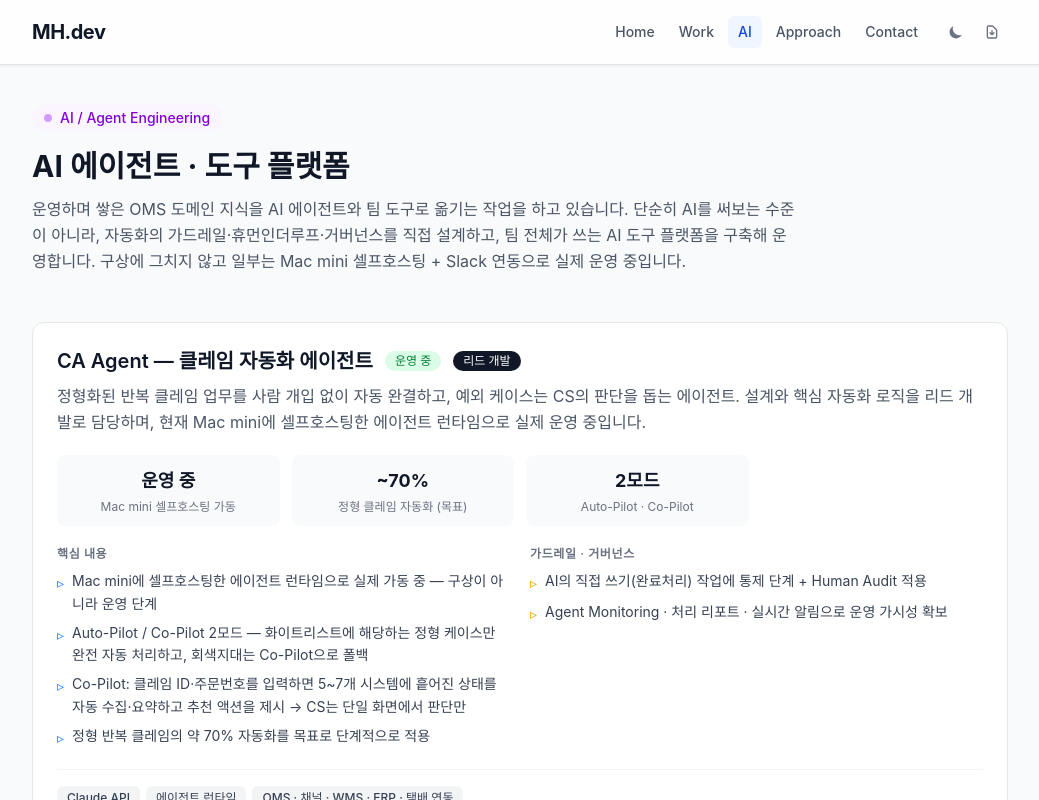
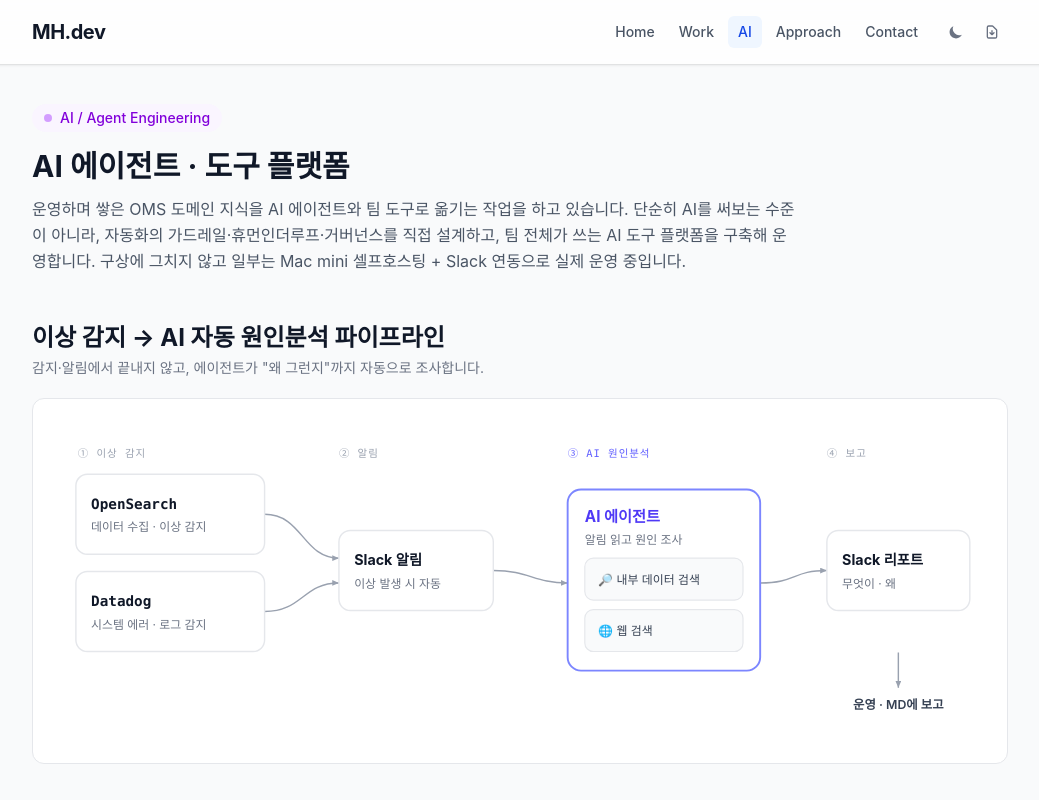
Before and after one commit to minho-lab/career-dashboard, a Vue app in the folder frontend/: page /ai in a window 1280 px wide. Shown: the top 800 px of the page, without its empty margins (120-1159 px from the left). Built offline with nearby package versions, Linux system fonts and the light colour scheme.

Commit message:
feat: AI 페이지에 '이상 감지→AI 자동 원인분석' 파이프라인 다이어그램 추가 (다크모드 대응 SVG)

```diff
--- a/frontend/src/views/AI.vue
+++ b/frontend/src/views/AI.vue
@@ -26,6 +26,64 @@ const statusStyle = (s) => {
       <h1 class="text-3xl font-bold mb-3 dark:text-white">AI 에이전트 · 도구 플랫폼</h1>
       <p class="text-gray-600 dark:text-gray-400 leading-relaxed max-w-3xl">{{ data.intro }}</p>
     </header>
+
+    <!-- Pipeline diagram -->
+    <section>
+      <h2 class="text-2xl font-bold dark:text-white mb-1">이상 감지 → AI 자동 원인분석 파이프라인</h2>
+      <p class="text-sm text-gray-500 dark:text-gray-400 mb-5">감지·알림에서 끝내지 않고, 에이전트가 "왜 그런지"까지 자동으로 조사합니다.</p>
+      <div class="bg-white dark:bg-gray-800 border border-gray-200 dark:border-gray-700 rounded-xl p-5 overflow-x-auto">
+        <svg viewBox="0 0 980 340" role="img" class="w-full min-w-[760px]" xmlns="http://www.w3.org/2000/svg">
+          <title>AI 자동 원인분석 파이프라인</title>
+          <desc>OpenSearch와 Datadog가 이상을 감지하면 Slack으로 알리고, AI 에이전트가 알림을 읽어 내부 데이터와 웹을 검색해 원인을 규명한 뒤 Slack 스레드로 보고한다.</desc>
+          <defs>
+            <marker id="ahd" markerWidth="10" markerHeight="10" refX="7" refY="3" orient="auto" markerUnits="userSpaceOnUse">
+              <path d="M0,0 L7,3 L0,6 Z" class="fill-gray-400 dark:fill-gray-500" />
+            </marker>
+          </defs>
+
+          <text x="26" y="40" font-size="11" letter-spacing="1" class="font-mono fill-gray-400 dark:fill-gray-500">① 이상 감지</text>
+          <text x="300" y="40" font-size="11" letter-spacing="1" class="font-mono fill-gray-400 dark:fill-gray-500">② 알림</text>
+          <text x="540" y="40" font-size="11" letter-spacing="1" class="font-mono fill-indigo-500 dark:fill-indigo-400">③ AI 원인분석</text>
+          <text x="812" y="40" font-size="11" letter-spacing="1" class="font-mono fill-gray-400 dark:fill-gray-500">④ 보고</text>
+
+          <g class="stroke-gray-400 dark:stroke-gray-500" fill="none" stroke-width="1.5">
+            <path d="M222,100 C262,100 262,146 300,146" marker-end="url(#ahd)" />
+            <path d="M222,202 C262,202 262,172 300,172" marker-end="url(#ahd)" />
+            <path d="M462,159 C500,159 504,172 540,172" marker-end="url(#ahd)" />
+            <path d="M742,172 C780,172 776,159 812,159" marker-end="url(#ahd)" />
+            <path d="M887,245 L887,282" marker-end="url(#ahd)" />
+          </g>
+
+          <g class="fill-white dark:fill-gray-800 stroke-gray-200 dark:stroke-gray-700" stroke-width="1.5">
+            <rect x="24" y="58" width="198" height="84" rx="12" />
+            <rect x="24" y="160" width="198" height="84" rx="12" />
+            <rect x="300" y="117" width="162" height="84" rx="12" />
+            <rect x="812" y="117" width="150" height="84" rx="12" />
+          </g>
+
+          <text x="40" y="94" font-size="15" font-weight="700" class="font-mono fill-gray-900 dark:fill-white">OpenSearch</text>
+          <text x="40" y="118" font-size="12.5" class="fill-gray-500 dark:fill-gray-400">데이터 수집 · 이상 감지</text>
+          <text x="40" y="196" font-size="15" font-weight="700" class="font-mono fill-gray-900 dark:fill-white">Datadog</text>
+          <text x="40" y="220" font-size="12.5" class="fill-gray-500 dark:fill-gray-400">시스템 에러 · 로그 감지</text>
+
+          <text x="316" y="153" font-size="15" font-weight="700" class="fill-gray-900 dark:fill-white">Slack 알림</text>
+          <text x="316" y="177" font-size="12.5" class="fill-gray-500 dark:fill-gray-400">이상 발생 시 자동</text>
+
+          <rect x="540" y="74" width="202" height="190" rx="14" class="fill-white dark:fill-gray-800 stroke-indigo-400 dark:stroke-indigo-500" stroke-width="2" />
+          <text x="558" y="108" font-size="16" font-weight="700" class="fill-indigo-600 dark:fill-indigo-400">AI 에이전트</text>
+          <text x="558" y="131" font-size="12.5" class="fill-gray-500 dark:fill-gray-400">알림 읽고 원인 조사</text>
+          <rect x="558" y="146" width="166" height="44" rx="9" class="fill-gray-50 dark:fill-gray-900 stroke-gray-200 dark:stroke-gray-700" stroke-width="1.2" />
+          <text x="572" y="173" font-size="12.5" class="fill-gray-700 dark:fill-gray-200">🔎 내부 데이터 검색</text>
+          <rect x="558" y="200" width="166" height="44" rx="9" class="fill-gray-50 dark:fill-gray-900 stroke-gray-200 dark:stroke-gray-700" stroke-width="1.2" />
+          <text x="572" y="227" font-size="12.5" class="fill-gray-700 dark:fill-gray-200">🌐 웹 검색</text>
+
+          <text x="828" y="153" font-size="15" font-weight="700" class="fill-gray-900 dark:fill-white">Slack 리포트</text>
+          <text x="828" y="177" font-size="12.5" class="fill-gray-500 dark:fill-gray-400">무엇이 · 왜</text>
+
+          <text x="887" y="304" font-size="13" font-weight="600" text-anchor="middle" class="fill-gray-700 dark:fill-gray-200">운영 · MD에 보고</text>
+        </svg>
+      </div>
+    </section>
 
     <!-- Agents / Platform -->
     <section class="space-y-5">
```
